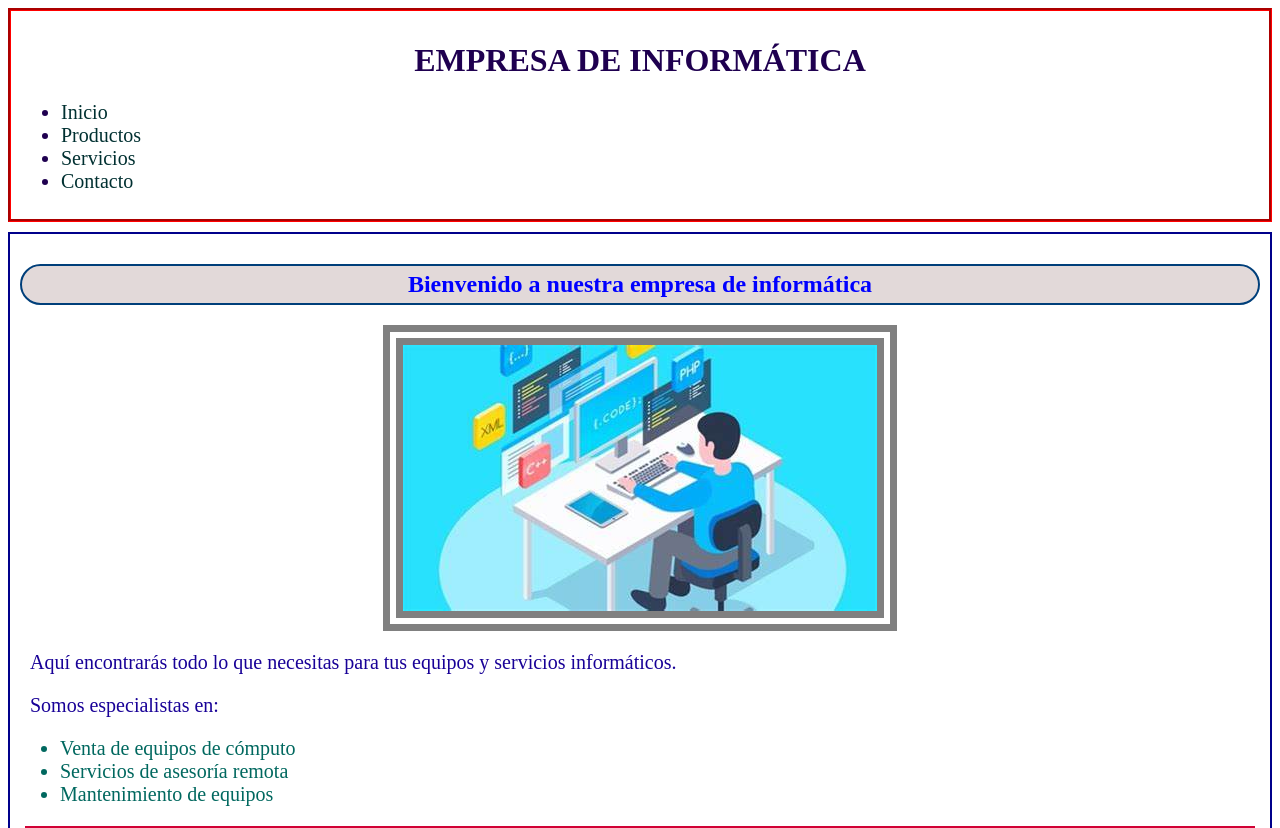
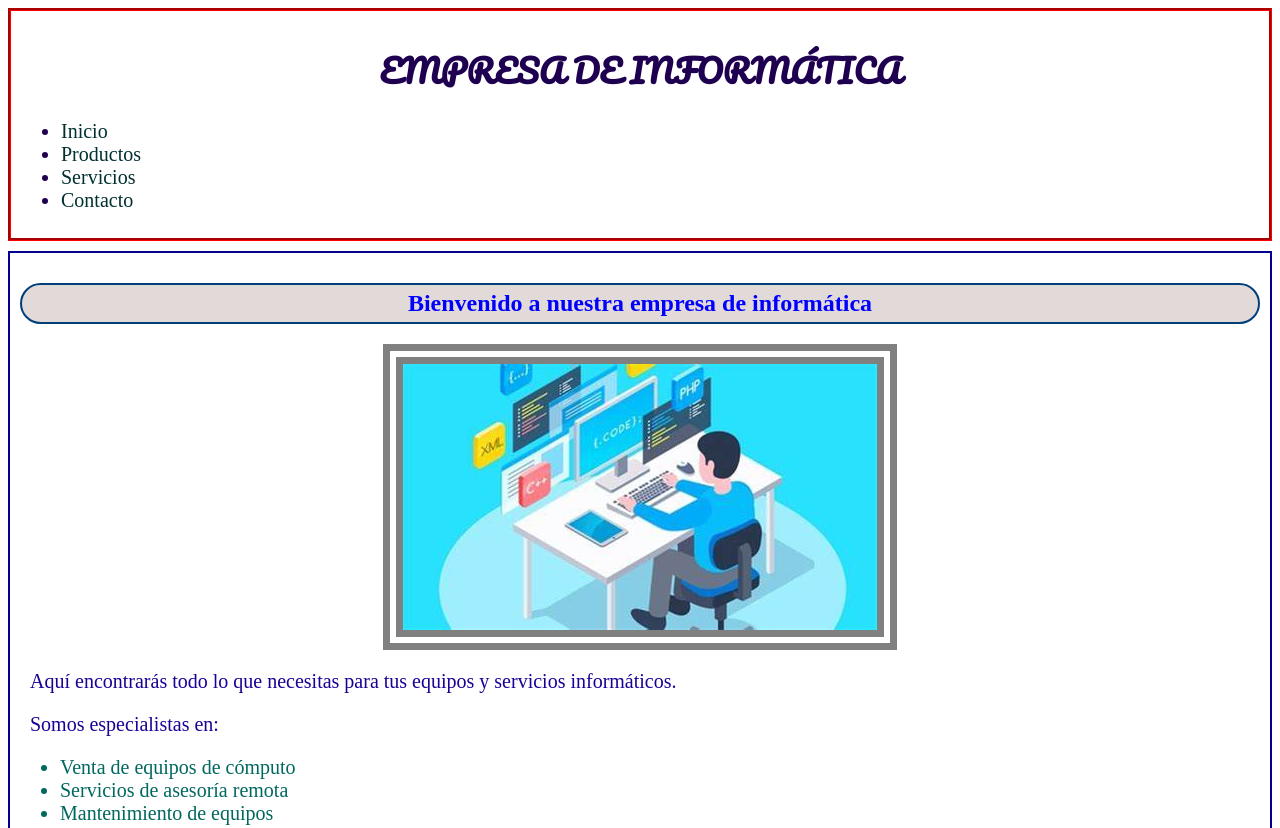
Before and after one commit to GallegoKevin/SEMANA4_TUTORIA, a plain HTML site: page index.html in a window 1280 px wide. Shown: the top 828 px of the page. Drawn offline with Linux system fonts and the light colour scheme.

Commit message:
modificacion de fonts_header

```diff
--- a/styles.css
+++ b/styles.css
@@ -1,3 +1,10 @@
+@font-face {
+    font-family: "Pacifico-regular";
+    src: url(./fonts/Pacifico-Regular.ttf) format(truetype);
+
+}
+
+
 #inicio{
     border: 3px groove red;
     color: rgb(31, 0, 80);
@@ -7,6 +14,7 @@
 .h1_header{
    text-align: center;
    text-transform: uppercase;
+   font-family:"Pacifico-regular"
 }
 s
 .nav-ul{
```
Also changed, not shown: index.html (+0 -2 lines), fonts/Pacifico-Regular.ttf (added).
